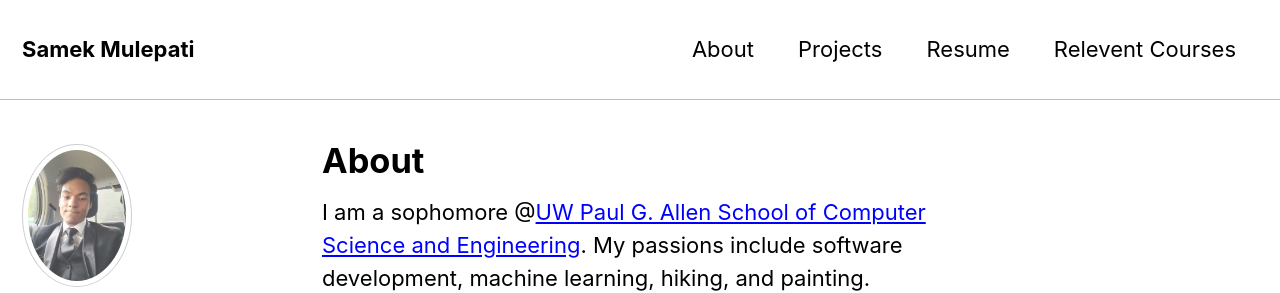
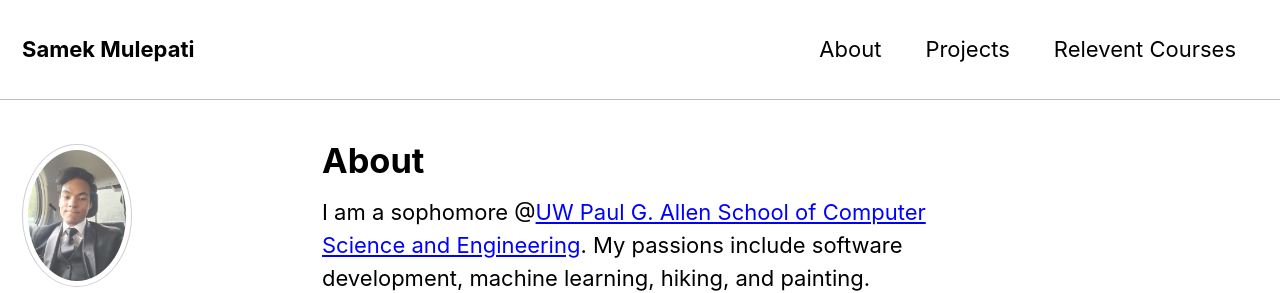
Before and after one commit to mulepati/samekmulepati.github.io, a Jekyll site: the page built from _pages/about.md, in a window 1280 px wide and 900 px high. Shown: the top 293 px of the window. Built offline with Jekyll 4.4.1, drawn with Linux system fonts in a browser that asks for light colours; nearby versions of some CDN libraries.

Commit message:
Update navigation.yml

```diff
--- a/_data/navigation.yml
+++ b/_data/navigation.yml
@@ -4,8 +4,6 @@ main:
     url: /about/
   - title: "Projects"
     url: /projects/
-  - title: "Resume"
-    url: https://mulepati.github.io/samekmulepati.github.io/_pages/files/resume.pdf
   - title: "Relevent Courses"
     url: /courses/
   # - title: "About"
```
